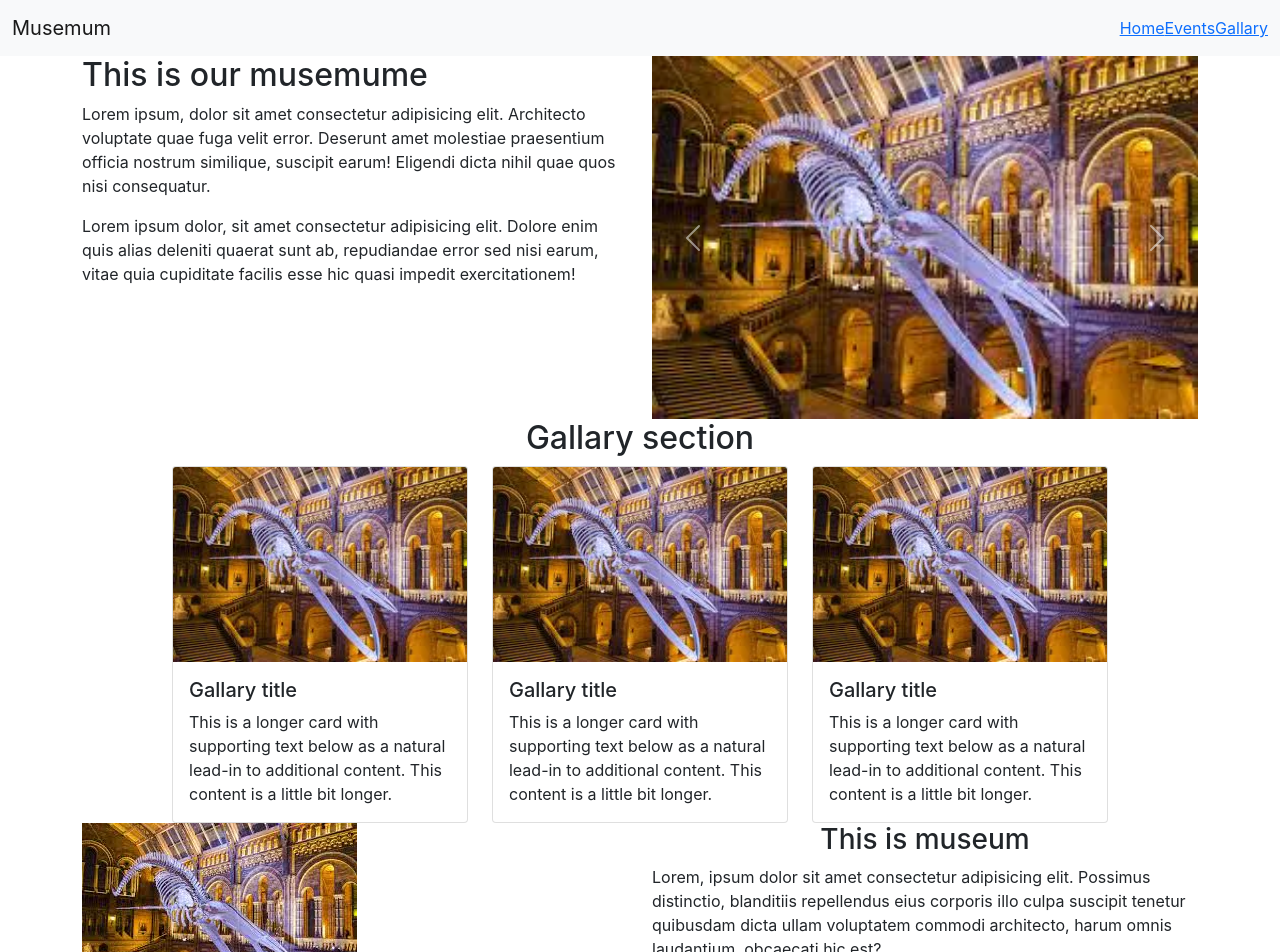
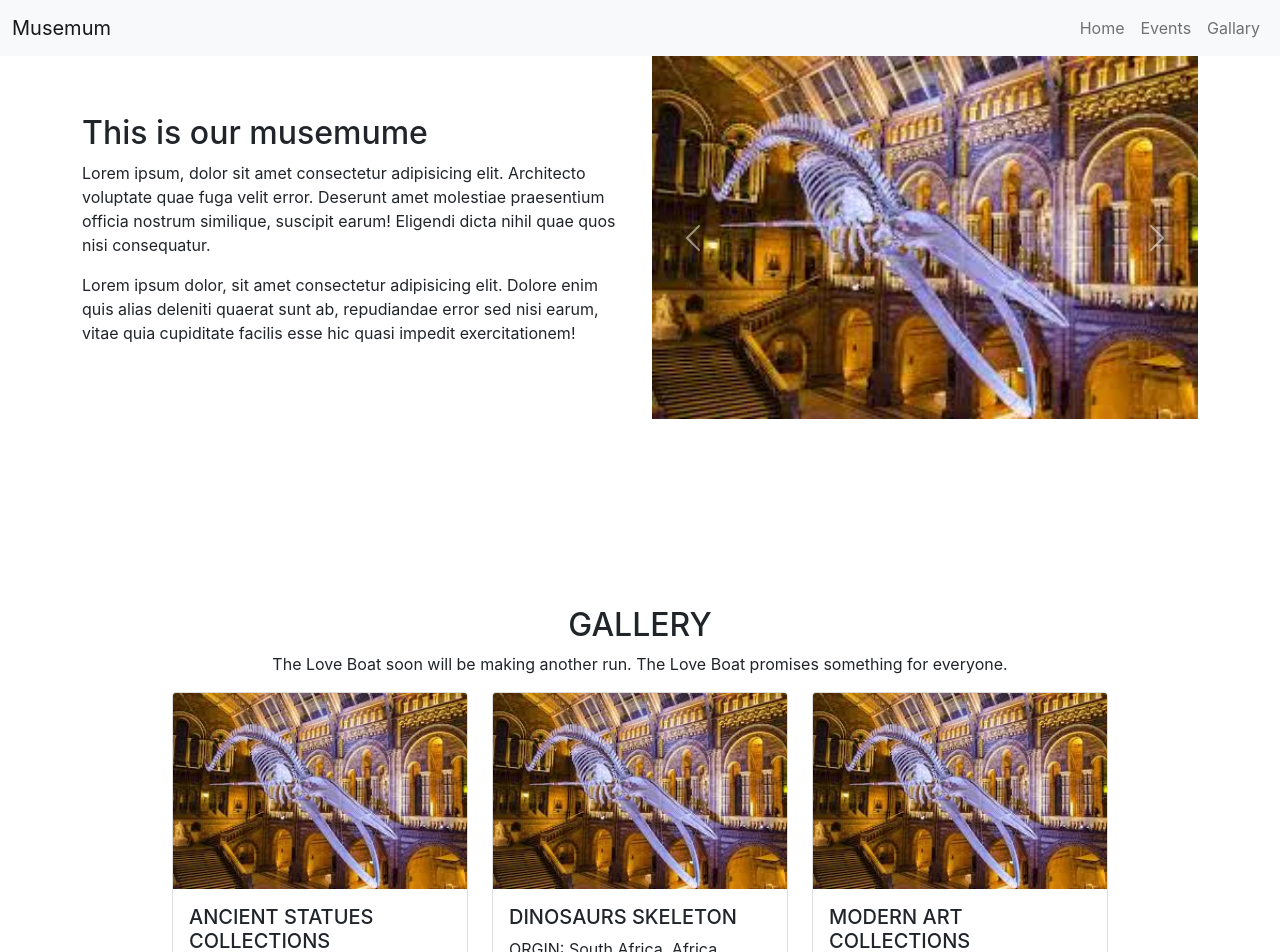
Before and after one commit to Swapno5896/Amazing-Museums-UI, a React (Create React App) app: page / in a window 1280 px wide. Shown: the top 952 px of the page. Built offline with nearby package versions, Linux system fonts and the light colour scheme.

Commit message:
half home page is done

```diff
--- a/src/components/Home/SmallGllery/SmallGllery.tsx
+++ b/src/components/Home/SmallGllery/SmallGllery.tsx
@@ -1,39 +1,21 @@
 import React from 'react';
 import img1 from '../../../images/m-1.png'
+import SmallGlleryCard from '../SmallGlleryCard/SmallGlleryCard';
 const SmallGllery = () => {
+    const fakesmalGallary = [
+        { img: img1, title: `ANCIENT STATUES COLLECTIONS`, location: `ORGIN: Naples, Italy` },
+        { img: img1, title: `DINOSAURS SKELETON`, location: `ORGIN: South Africa, Africa` },
+        { img: img1, title: `MODERN ART COLLECTIONS`, location: `ORGIN: New York, USA` },
+    ]
     return (
         <div>
-            <h2 className='text-center'>Gallary section</h2>
+            <h2 className='text-center'>GALLERY</h2>
+            <p className="text-center">The Love Boat soon will be making another run. The Love Boat promises something for everyone.</p>
             <div className="d-flex justify-content-center">
                 <div className="row w-75">
-                    <div className="col-md-4">
-                        <div className="card">
-                            <img src={img1} className="card-img-top" alt="..." />
-                            <div className="card-body">
-                                <h5 className="card-title">Gallary title</h5>
-                                <p className="card-text">This is a longer card with supporting text below as a natural lead-in to additional content. This content is a little bit longer.</p>
-                            </div>
-                        </div>
-                    </div>
-                    <div className="col-md-4">
-                        <div className="card">
-                            <img src={img1} className="card-img-top" alt="..." />
-                            <div className="card-body">
-                                <h5 className="card-title">Gallary title</h5>
-                                <p className="card-text">This is a longer card with supporting text below as a natural lead-in to additional content. This content is a little bit longer.</p>
-                            </div>
-                        </div>
-                    </div>
-                    <div className="col-md-4">
-                        <div className="card">
-                            <img src={img1} className="card-img-top" alt="..." />
-                            <div className="card-body">
-                                <h5 className="card-title">Gallary title</h5>
-                                <p className="card-text">This is a longer card with supporting text below as a natural lead-in to additional content. This content is a little bit longer.</p>
-                            </div>
-                        </div>
-                    </div>
-
+                    {
+                        fakesmalGallary.map(gallary => <SmallGlleryCard gallary={gallary} />)
+                    }
                 </div>
             </div>
         </div>
--- /dev/null
+++ b/src/components/Home/SmallGlleryCard/SmallGlleryCard.js
@@ -0,0 +1,18 @@
+import React from "react";
+
+const SmallGlleryCard = (props) => {
+  const { img, title, location } = props.gallary;
+  return (
+    <div className="col-md-4">
+      <div className="card">
+        <img src={img} className="card-img-top" alt="..." />
+        <div className="card-body">
+          <h5 className="card-title">{title}</h5>
+          <p className="card-text">{location}</p>
+        </div>
+      </div>
+    </div>
+  );
+};
+
+export default SmallGlleryCard;
--- a/src/components/Home/SmallHistory/SmallHistory.tsx
+++ b/src/components/Home/SmallHistory/SmallHistory.tsx
@@ -2,16 +2,16 @@ import React from 'react';
 import img1 from '../../../images/m-1.png'
 const SmallHistory = () => {
     return (
-        <div>
-            <div className="container">
+        <div style={{ backgroundColor: 'blanchedalmond', padding: '80px 0px', margin: '100px 0px' }}>
+            <div className="container" >
                 <div className="row">
                     <div className="col-md-6">
-                        <img src={img1} alt="" />
+                        <img style={{ width: '100%' }} src={img1} alt="" />
                     </div>
-                    <div className="col-md-6">
+                    <div className="col-md-6" >
                         <h3 className='text-center'>This is museum</h3>
-                        <p>Lorem, ipsum dolor sit amet consectetur adipisicing elit. Possimus distinctio, blanditiis repellendus eius corporis illo culpa suscipit tenetur quibusdam dicta ullam voluptatem commodi architecto, harum omnis laudantium, obcaecati hic est?</p>
-                        <p>Lorem ipsum dolor sit amet consectetur adipisicing elit. Nihil fuga fugit suscipit sunt rem explicabo assumenda alias, ad dolores eveniet facere nesciunt, ullam blanditiis a eius consectetur quis adipisci omnis.</p>
+                        <p>Scelerisque, felis eget Auctor dictum tempus molestie auctor consectetuer sit nisl, tempor, ultrices velit nascetur ullamcorper torquent adipiscing felis interdum. Vel nibh. Eget maecenas gravida urna nascetur sit. Taciti at suspendisse rutrum.</p>
+                        <p>Donec quis tortor tempus, lacinia sem nec, accumsan diam. Ut condimentum eget risus at ultrices. Integer molestie augue eros, ac dignissim velit placerat ut. Sed vel leo ac eros tincidunt porttitor. Aliquam erat volutpat.</p>
 
                         <h3 className='text-center'>ON VIEW</h3>
                         <div className="row">
--- a/src/components/Home/TopBanner/TopBanner.js
+++ b/src/components/Home/TopBanner/TopBanner.js
@@ -4,22 +4,24 @@ import img2 from "../../../images/m-2.png";
 import img3 from "../../../images/m-m.png";
 const TopBanner = () => {
   return (
-    <div className="container">
+    <div className="container" style={{ height: "550px" }}>
       <div className="row">
-        <div className="col-md-6">
+        <div className="col-md-6 d-flex align-items-center">
+          <div>
             <h2>This is our musemume</h2>
             <p>
-            Lorem ipsum, dolor sit amet consectetur adipisicing elit. Architecto
-            voluptate quae fuga velit error. Deserunt amet molestiae praesentium
-            officia nostrum similique, suscipit earum! Eligendi dicta nihil quae
-            quos nisi consequatur.
+              Lorem ipsum, dolor sit amet consectetur adipisicing elit.
+              Architecto voluptate quae fuga velit error. Deserunt amet
+              molestiae praesentium officia nostrum similique, suscipit earum!
+              Eligendi dicta nihil quae quos nisi consequatur.
             </p>
             <p>
               Lorem ipsum dolor, sit amet consectetur adipisicing elit. Dolore
-            enim quis alias deleniti quaerat sunt ab, repudiandae error sed nisi
-            earum, vitae quia cupiditate facilis esse hic quasi impedit
+              enim quis alias deleniti quaerat sunt ab, repudiandae error sed
+              nisi earum, vitae quia cupiditate facilis esse hic quasi impedit
               exercitationem!
             </p>
+          </div>
         </div>
         <div className="col-md-6">
           <div
--- a/src/components/Home/myNavBar/MyNavBar.tsx
+++ b/src/components/Home/myNavBar/MyNavBar.tsx
@@ -20,13 +20,13 @@ const MyNavBar = () => {
                 <div className="collapse navbar-collapse" id="navbarText">
                     <ul className="navbar-nav ms-auto mb-2 mb-lg-0">
                         <li className="nav-item">
-                            <Link to='/'>Home</Link>
+                            <Link className="nav-link" to='/'>Home</Link>
                         </li>
                         <li className="nav-item">
-                            <Link to='/events'>Events</Link>
+                            <Link className="nav-link" to='/events'>Events</Link>
                         </li>
                         <li className="nav-item">
-                            <Link to='/gallary'>Gallary</Link>
+                            <Link className="nav-link" to='/gallary'>Gallary</Link>
                         </li>
                     </ul>
                 </div>
```
Lines whose indentation alone changed are shown as unchanged.
